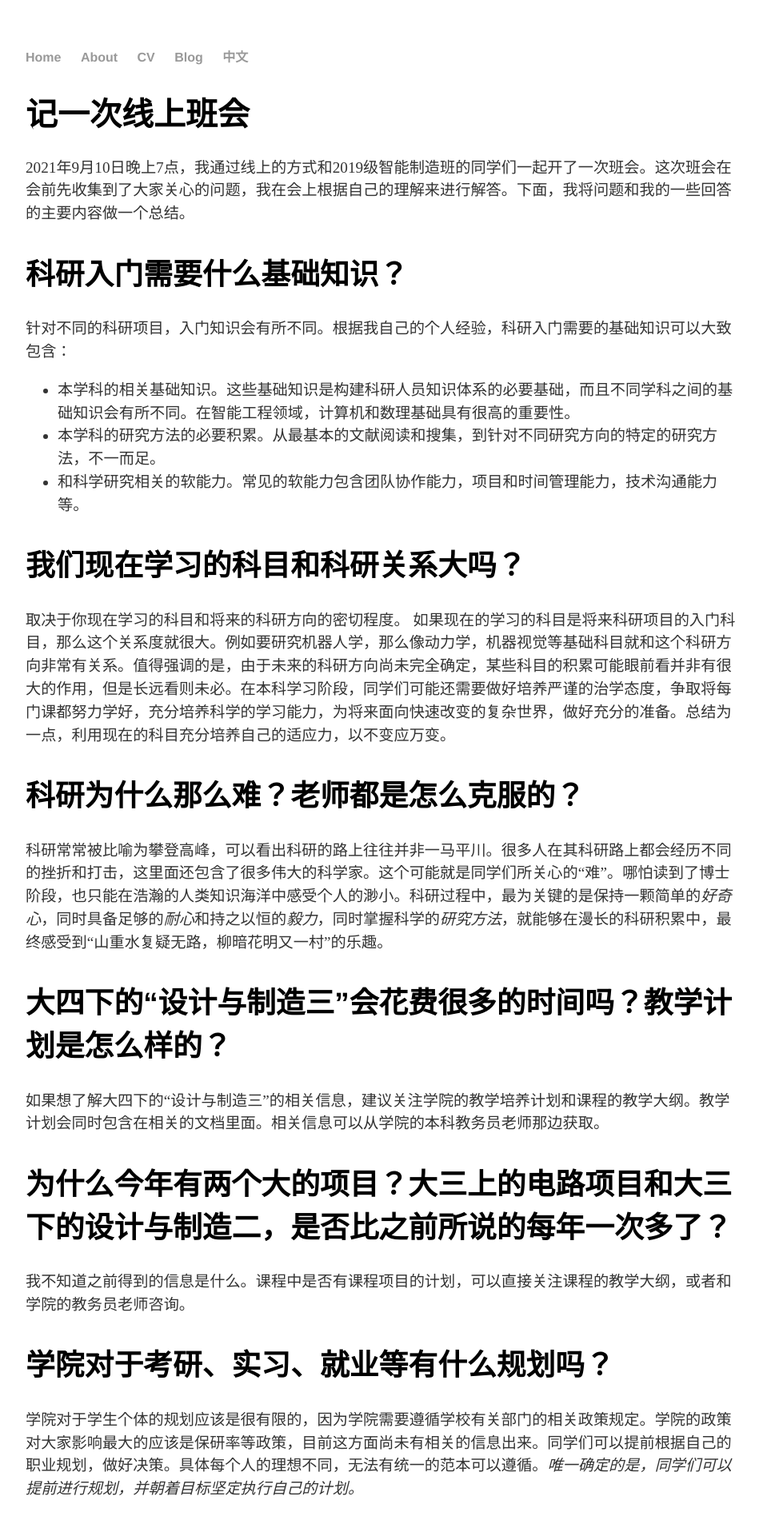
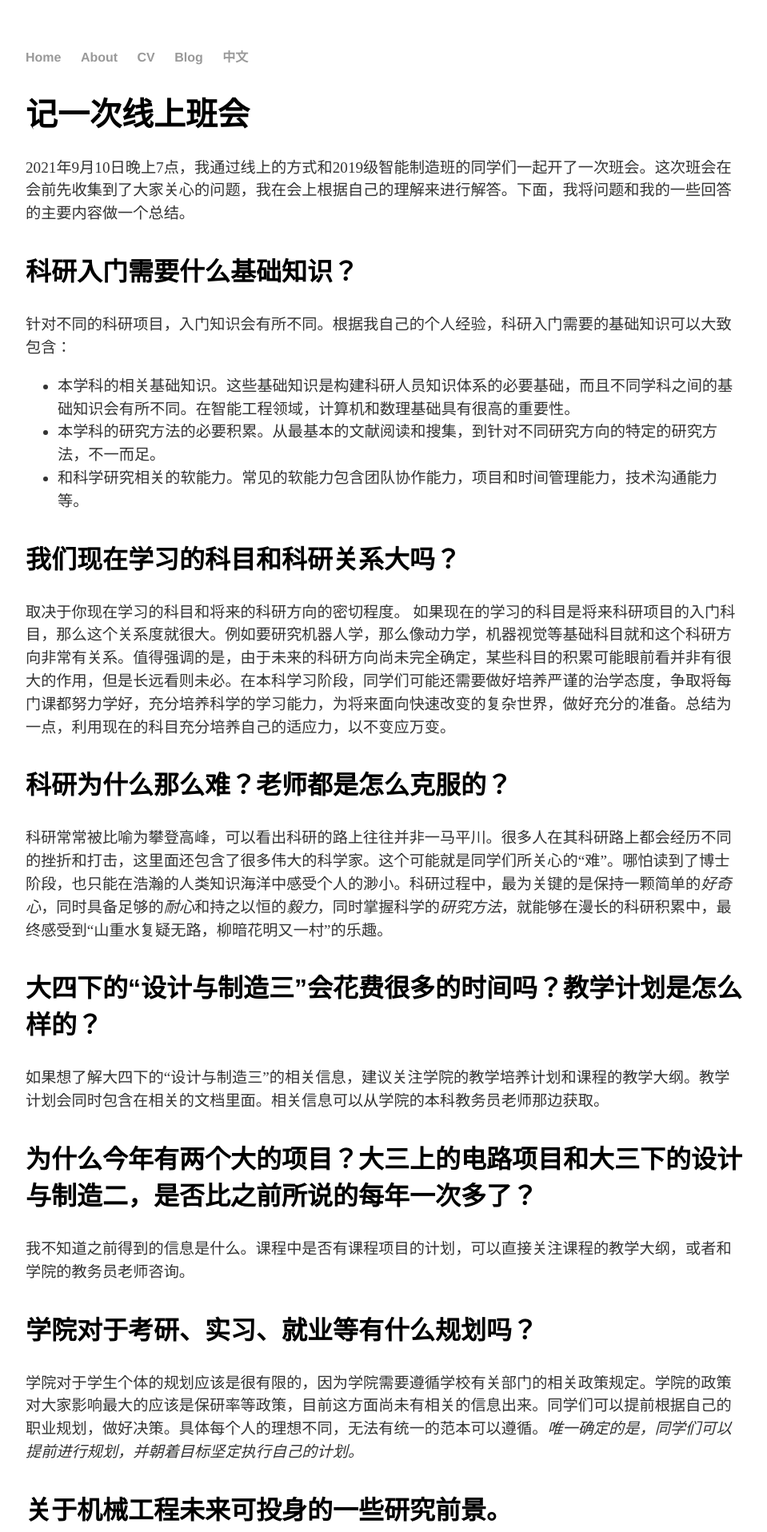
Before and after one commit to lushaofeng/lushaofeng.github.io, a Jekyll site: the page built from _posts/2021-09-10-记一次线上班会.md, in a window 1280 px wide. Shown: the top 1916 px of the page at 80% size, without its empty margins (160-1119 px from the left). Built offline with Jekyll 4.4.1, drawn with Linux system fonts in a browser that asks for light colours; our own code applies the rules of GitHub Pages for plain Markdown files.

```diff
--- a/_posts/2021-09-10-记一次线上班会.md
+++ b/_posts/2021-09-10-记一次线上班会.md
@@ -2,34 +2,34 @@
 
 2021年9月10日晚上7点，我通过线上的方式和2019级智能制造班的同学们一起开了一次班会。这次班会在会前先收集到了大家关心的问题，我在会上根据自己的理解来进行解答。下面，我将问题和我的一些回答的主要内容做一个总结。
 
-## 科研入门需要什么基础知识？
+### 科研入门需要什么基础知识？
 针对不同的科研项目，入门知识会有所不同。根据我自己的个人经验，科研入门需要的基础知识可以大致包含：
 * 本学科的相关基础知识。这些基础知识是构建科研人员知识体系的必要基础，而且不同学科之间的基础知识会有所不同。在智能工程领域，计算机和数理基础具有很高的重要性。
 * 本学科的研究方法的必要积累。从最基本的文献阅读和搜集，到针对不同研究方向的特定的研究方法，不一而足。
 * 和科学研究相关的软能力。常见的软能力包含团队协作能力，项目和时间管理能力，技术沟通能力等。
 
-## 我们现在学习的科目和科研关系大吗？
+### 我们现在学习的科目和科研关系大吗？
 取决于你现在学习的科目和将来的科研方向的密切程度。 如果现在的学习的科目是将来科研项目的入门科目，那么这个关系度就很大。例如要研究机器人学，那么像动力学，机器视觉等基础科目就和这个科研方向非常有关系。值得强调的是，由于未来的科研方向尚未完全确定，某些科目的积累可能眼前看并非有很大的作用，但是长远看则未必。在本科学习阶段，同学们可能还需要做好培养严谨的治学态度，争取将每门课都努力学好，充分培养科学的学习能力，为将来面向快速改变的复杂世界，做好充分的准备。总结为一点，利用现在的科目充分培养自己的适应力，以不变应万变。
 
-## 科研为什么那么难？老师都是怎么克服的？
+### 科研为什么那么难？老师都是怎么克服的？
 科研常常被比喻为攀登高峰，可以看出科研的路上往往并非一马平川。很多人在其科研路上都会经历不同的挫折和打击，这里面还包含了很多伟大的科学家。这个可能就是同学们所关心的“难”。哪怕读到了博士阶段，也只能在浩瀚的人类知识海洋中感受个人的渺小。科研过程中，最为关键的是保持一颗简单的*好奇心*，同时具备足够的*耐心*和持之以恒的*毅力*，同时掌握科学的*研究方法*，就能够在漫长的科研积累中，最终感受到“山重水复疑无路，柳暗花明又一村”的乐趣。
 
-## 大四下的“设计与制造三”会花费很多的时间吗？教学计划是怎么样的？
+### 大四下的“设计与制造三”会花费很多的时间吗？教学计划是怎么样的？
 如果想了解大四下的“设计与制造三”的相关信息，建议关注学院的教学培养计划和课程的教学大纲。教学计划会同时包含在相关的文档里面。相关信息可以从学院的本科教务员老师那边获取。
 
-## 为什么今年有两个大的项目？大三上的电路项目和大三下的设计与制造二，是否比之前所说的每年一次多了？
+### 为什么今年有两个大的项目？大三上的电路项目和大三下的设计与制造二，是否比之前所说的每年一次多了？
 我不知道之前得到的信息是什么。课程中是否有课程项目的计划，可以直接关注课程的教学大纲，或者和学院的教务员老师咨询。
 
-## 学院对于考研、实习、就业等有什么规划吗？
+### 学院对于考研、实习、就业等有什么规划吗？
 学院对于学生个体的规划应该是很有限的，因为学院需要遵循学校有关部门的相关政策规定。学院的政策对大家影响最大的应该是保研率等政策，目前这方面尚未有相关的信息出来。同学们可以提前根据自己的职业规划，做好决策。具体每个人的理想不同，无法有统一的范本可以遵循。*唯一确定的是，同学们可以提前进行规划，并朝着目标坚定执行自己的计划。*
 
-## 关于机械工程未来可投身的一些研究前景。
+### 关于机械工程未来可投身的一些研究前景。
 关于机械工程将来的就业和研究前景，大家随便到网上搜应该就能很快找到相关的答案。关于这个问题，我想从另外一个角度来和大家分析，那就所谓的交叉学科思维。我们目前都在经历着由人工智能技术带来的第四个工业革命，这个变革在教育领域体现得非常明显的一个点就是学科进一步深度交叉，涌现出一大批原来不存在的工程科目——新功课。如大家现在所学的专业虽然和传统的机械工程专业有很密切的关系，但是从学院的培养翻案来看，却是希望大家能够踏踏实时在学科交叉的路上，迈出坚定的步伐。如何充分利用新兴学科所带来的新的研究和发展基于，是判断这个学科是否能够在未来的发展中占据主导的重要标准。同样的，大家看到和机械工程相关的学科及其发展前景时候，也可以用类似的方法来判断。
 
-## 本校考研情况如何？如果意图考本院呢？
+### 本校考研情况如何？如果意图考本院呢？
 我不了解本校考研的具体情况。如果意图考本院，我想同学们会有很大的优势，因为你们可以提前和你未来的导师进行联系和交流，一旦考上，后面很多和导师的沟通工作就能够顺利解决了。同学们如果能够提前把自己的事情做好规划，包括自己未来的研究方向，未来可能会有计划赶不上变化的时候，但是我相信你肯定也是能够比别人更好地主动应对地。
 
-## 专业保研率有具体值吗？ 现在不知道要保研还是要考研了，很迷茫，哎~ 两手准备可以吗？
+### 专业保研率有具体值吗？ 现在不知道要保研还是要考研了，很迷茫，哎~ 两手准备可以吗？
 专业保研率我这边没有第一手的信息，如果同学们感兴趣，可以和学院的分管研究生工作的[李巍华副院长](http://www2.scut.edu.cn/wusie/2020/0425/c25374a422705/page.htm)和教务员老师曾老师（电话：020-81182106）联系。
 
 关于是否要考研还是保研这个问题，我觉得如果已经决定要读研了，可以做最差的打算。如果保研的概率按照现有的保研政策不是特别的大，可以考虑先进行准备，做到万无一失。当然，我也很建议同学们可以关注国外留学，包括香港澳门等境外高校的研究生入学的相关信息。这也是另外一种重要的读研渠道，请大家不要轻易错过。
```
